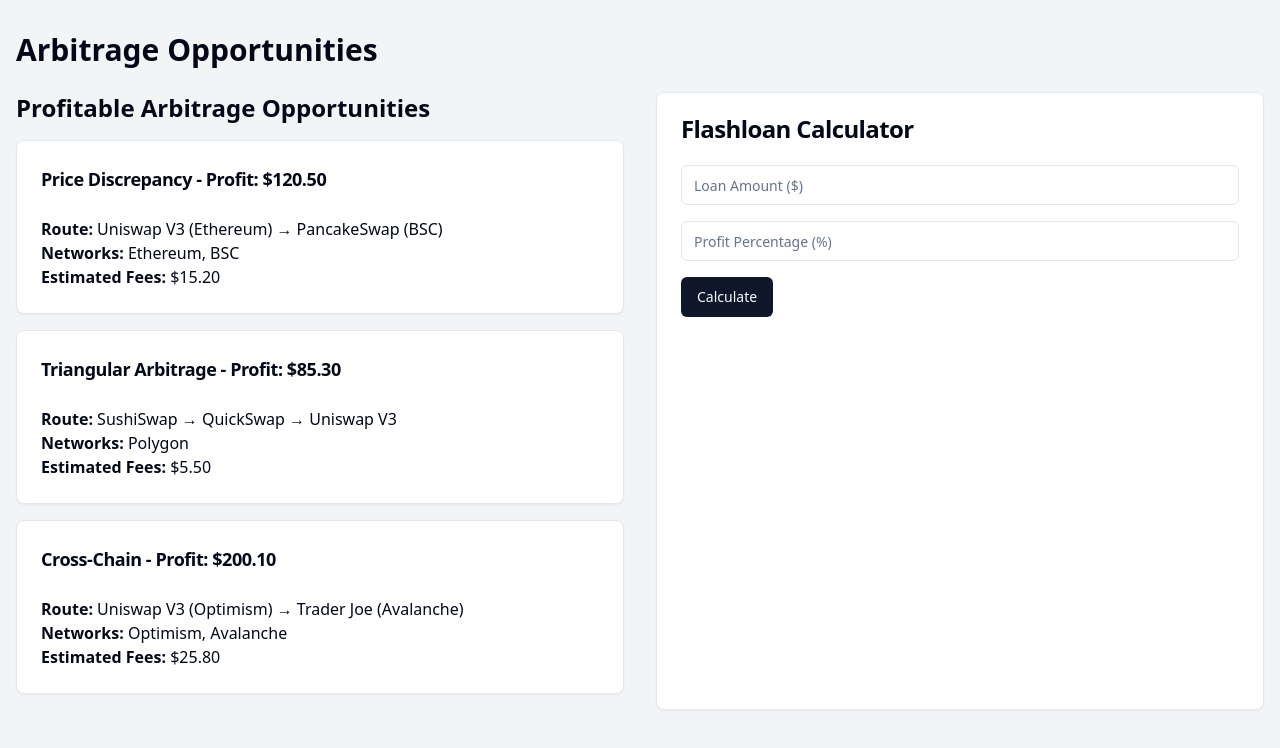
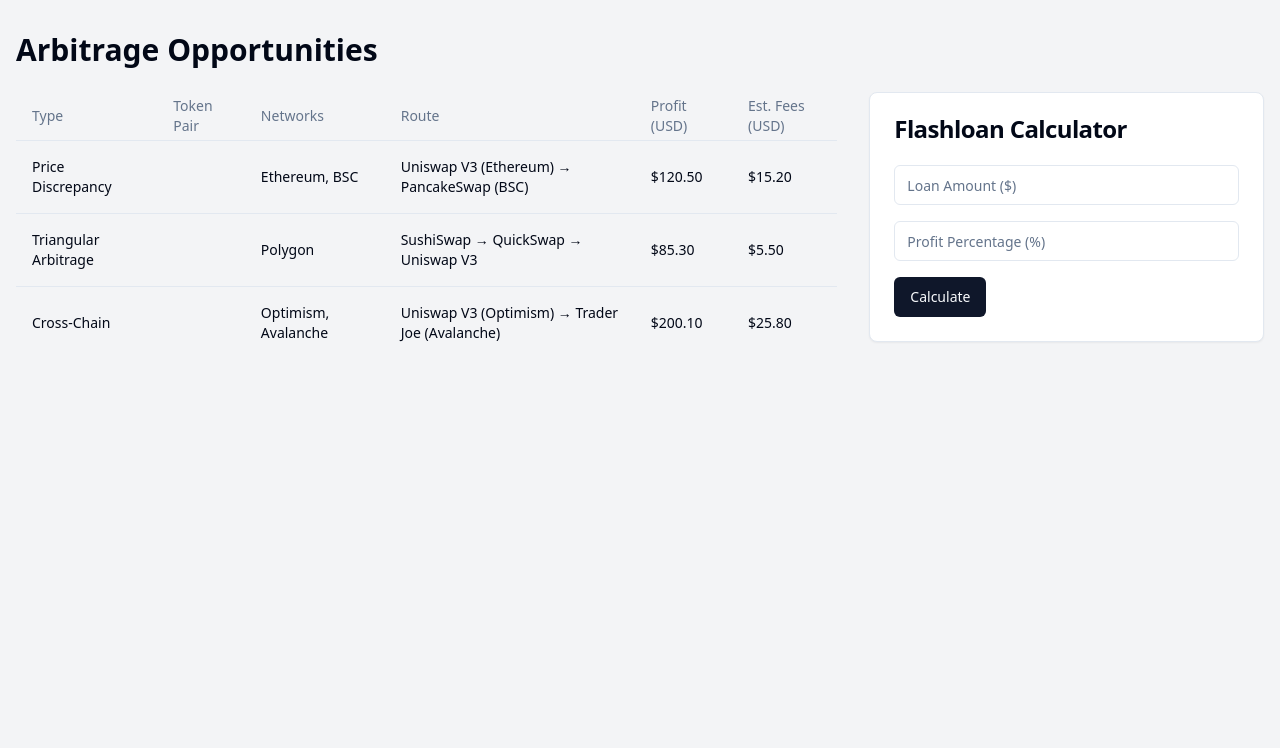
Before and after one commit to DappGoose-Labs/arbitrage-pioneer, a React (Vite) app: page / in a window 1280 px wide. Shown: the top 748 px of the page. Built offline with nearby package versions, Linux system fonts and the light colour scheme.

Commit message:
Enhance arbitrage opportunities display
Update the arbitrage opportunities feature to present an extensive list of token pairings across EVM networks. Include cross-chain and triangular arbitrage trades, formatted similarly to a spreadsheet for better readability.
[skip gpt_engineer]

```diff
--- a/src/components/ArbitrageApp.jsx
+++ b/src/components/ArbitrageApp.jsx
@@ -16,9 +16,13 @@ const ArbitrageApp = () => {
   return (
     <div className="container mx-auto px-4 py-8">
       <h1 className="text-3xl font-bold mb-6">Arbitrage Opportunities</h1>
-      <div className="grid grid-cols-1 md:grid-cols-2 gap-8">
-        <ArbitrageList opportunities={opportunities} />
-        <FlashloanCalculator />
+      <div className="grid grid-cols-1 lg:grid-cols-3 gap-8">
+        <div className="lg:col-span-2">
+          <ArbitrageList opportunities={opportunities} />
+        </div>
+        <div>
+          <FlashloanCalculator />
+        </div>
       </div>
     </div>
   );
--- a/src/components/ArbitrageList.jsx
+++ b/src/components/ArbitrageList.jsx
@@ -1,24 +1,33 @@
 import React from 'react';
-import { Card, CardContent, CardHeader, CardTitle } from "@/components/ui/card";
+import { Table, TableBody, TableCell, TableHead, TableHeader, TableRow } from "@/components/ui/table";
 
 const ArbitrageList = ({ opportunities }) => {
   return (
-    <div>
-      <h2 className="text-2xl font-semibold mb-4">Profitable Arbitrage Opportunities</h2>
-      {opportunities.map((opp, index) => (
-        <Card key={index} className="mb-4">
-          <CardHeader>
-            <CardTitle className="text-lg">
-              {opp.type} - Profit: ${opp.profitUSD.toFixed(2)}
-            </CardTitle>
-          </CardHeader>
-          <CardContent>
-            <p><strong>Route:</strong> {opp.route.join(' → ')}</p>
-            <p><strong>Networks:</strong> {opp.networks.join(', ')}</p>
-            <p><strong>Estimated Fees:</strong> ${opp.estimatedFees.toFixed(2)}</p>
-          </CardContent>
-        </Card>
-      ))}
+    <div className="overflow-x-auto">
+      <Table>
+        <TableHeader>
+          <TableRow>
+            <TableHead>Type</TableHead>
+            <TableHead>Token Pair</TableHead>
+            <TableHead>Networks</TableHead>
+            <TableHead>Route</TableHead>
+            <TableHead>Profit (USD)</TableHead>
+            <TableHead>Est. Fees (USD)</TableHead>
+          </TableRow>
+        </TableHeader>
+        <TableBody>
+          {opportunities.map((opp, index) => (
+            <TableRow key={index}>
+              <TableCell>{opp.type}</TableCell>
+              <TableCell>{opp.tokenPair}</TableCell>
+              <TableCell>{opp.networks.join(', ')}</TableCell>
+              <TableCell>{opp.route.join(' → ')}</TableCell>
+              <TableCell>${opp.profitUSD.toFixed(2)}</TableCell>
+              <TableCell>${opp.estimatedFees.toFixed(2)}</TableCell>
+            </TableRow>
+          ))}
+        </TableBody>
+      </Table>
     </div>
   );
 };
```
